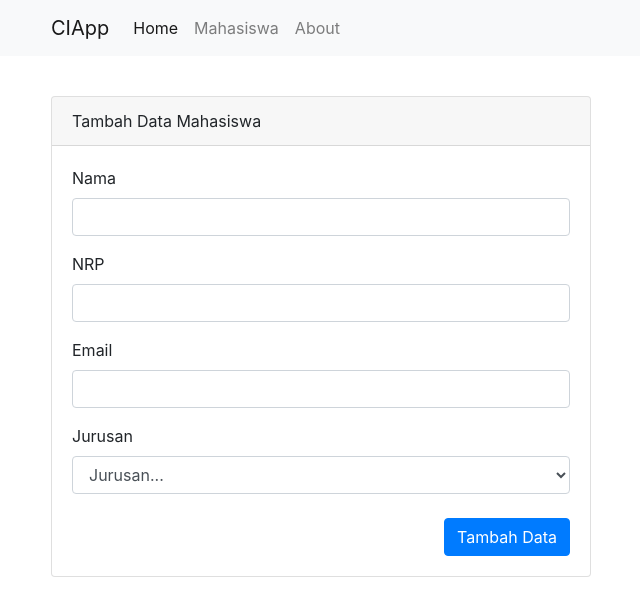
After one commit to Faeshal/CI-App, a CodeIgniter app: page /ci-app/mahasiswa/tambah in a window 1280 px wide. The commit adds this page. Shown: the top 616 px of the page, without its empty margins (34-674 px from the left). Run offline with CodeIgniter, Linux system fonts and the light colour scheme.

Commit message:
add form

```diff
--- a/application/controllers/Mahasiswa.php
+++ b/application/controllers/Mahasiswa.php
@@ -5,6 +5,7 @@ class Mahasiswa extends CI_Controller{
     public function __construct(){
         parent::__construct();
         $this->load->model("Mahasiswa_model");
+        $this->load->library('form_validation');
     }
 
     public function index(){
@@ -17,4 +18,23 @@ class Mahasiswa extends CI_Controller{
         $this->load->view('templates/footer');
 
     }
+
+    public function tambah(){
+        $data['judul']="Tambah Data Mahasiswa";
+
+        $this->form_validation->set_rules('nama','Name','required');
+        $this->form_validation->set_rules('nrp','Nrp','required|numeric');
+        $this->form_validation->set_rules('email','Email','required|valid_email');
+
+        if($this->form_validation->run()==FALSE){
+        $this->load->view('templates/header',$data);
+        $this->load->view('mahasiswa/tambah');
+        $this->load->view('templates/footer');
+        }else{
+            echo "Berhasil";
+        }
+
+
+    }
+
 }
--- /dev/null
+++ b/application/views/mahasiswa/tambah.php
@@ -0,0 +1,46 @@
+<div class="container">
+	<div class="row mt-3">
+		<div class="col-md-6">
+			<div class="card mt-4">
+				<div class="card-header">
+					Tambah Data Mahasiswa
+				</div>
+				<div class="card-body">
+					<?php if (Validation_errors()) : ?>
+					<div class="alert alert-danger" role="alert">
+						<?php echo Validation_errors(); ?>
+					</div>
+					<?php endif; ?>
+					<form action="" method="POST">
+						<div class="form-group">
+							<label for="nama">Nama</label>
+							<input type="text" class="form-control" id="nama" name="nama" />
+						</div>
+						<div class="form-group">
+							<label for="nrp">NRP</label>
+							<input type="text" class="form-control" id="nrp" name="nrp" />
+						</div>
+						<div class="form-group">
+							<label for="email">Email</label>
+							<input type="text" class="form-control" id="email" name="email" />
+						</div>
+						<div class="form-group">
+							<label for="jurusan">Jurusan</label>
+							<select class="form-control" id="jurusan" name="jurusan">
+								<option selected>Jurusan... </option>
+								<option value="Teknik Informatika">Teknik Informatika</option>
+								<option value="Sistem Informasi">Sistem Informasi</option>
+								<option value="Manajemen Informatika"
+									>Manajemen Informatika</option
+								>
+							</select>
+						</div>
+						<button type="submit" class="btn btn-primary mt-2 float-right">
+							Tambah Data
+						</button>
+					</form>
+				</div>
+			</div>
+		</div>
+	</div>
+</div>
```
Also changed, not shown: application/language/english/form_validation_lang.php (added, +69 -0 lines), application/views/mahasiswa/index.php (+7 -2 lines).
